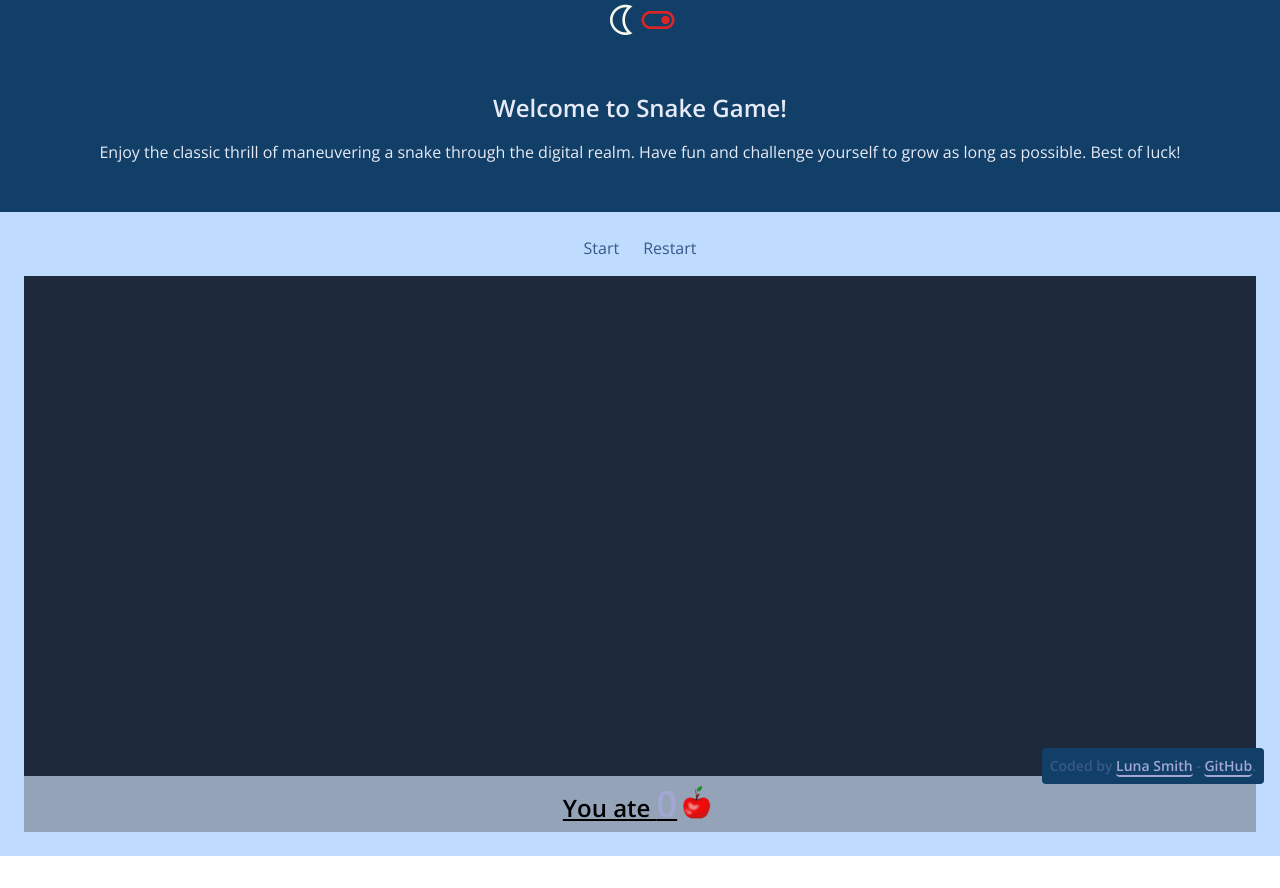
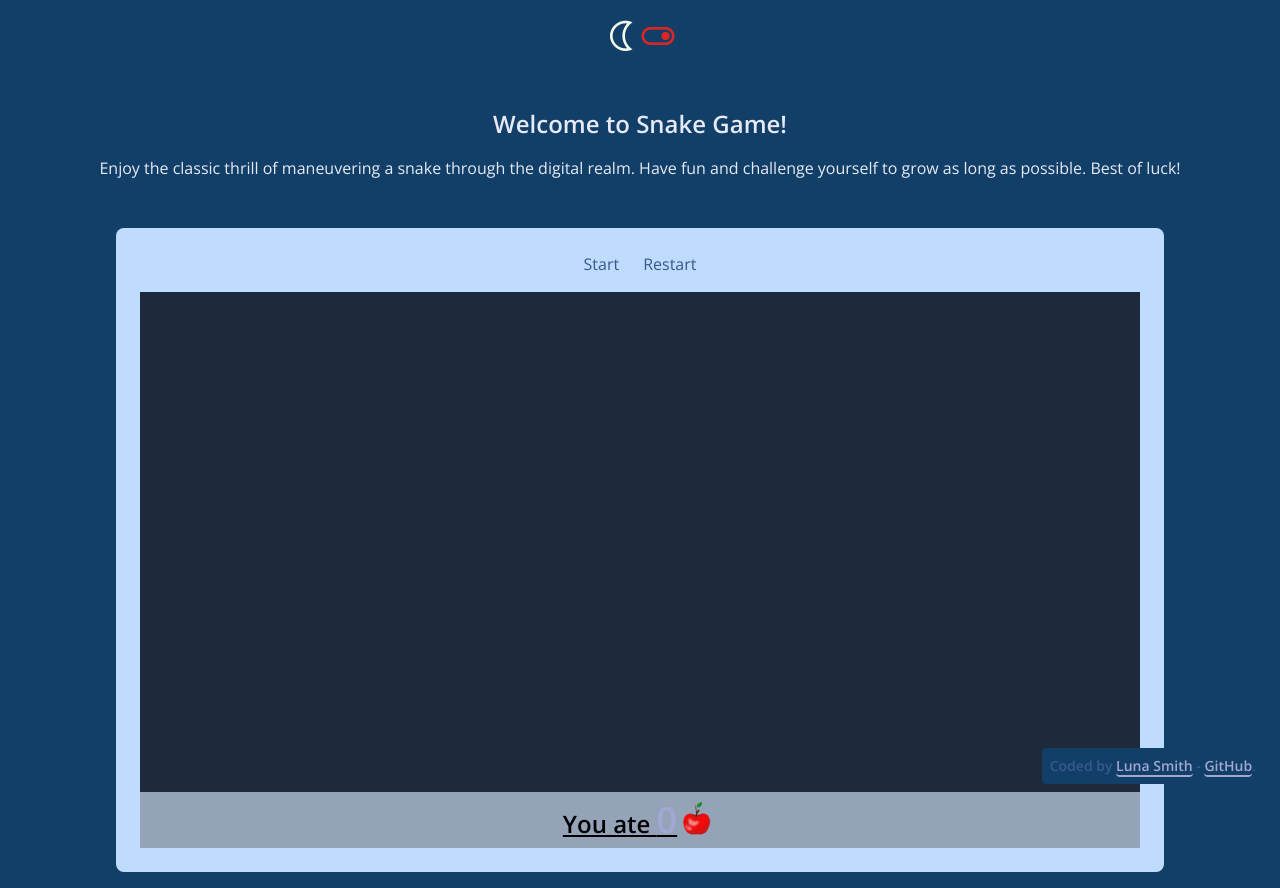
Before and after one commit to Lu-Smith/snake_game_vue_tailwindcss, a Vue app: page / in a window 1280 px wide. Before the commit the page ends 856 px from the top, so only its background shows below. Built offline with nearby package versions, Linux system fonts and the light colour scheme.

Commit message:
Updated App.vue

```diff
--- a/src/App.vue
+++ b/src/App.vue
@@ -1,12 +1,12 @@
 <template>
   <div
-  :class="mode ? 'bg-linksColor' : 'bg-bgColor'"
-  class="flex flex-col justify-center items-center gap-6 w-full h-full">
+  :class="mode ? 'bg-textColor' : 'bg-bgColor'"
+  class="flex flex-col justify-center items-center gap-6 w-full h-full p-4">
     <Switch v-model:mode="mode" />
     <div class="w-full h-full p-6">
       <Header :mode="mode"  />
     </div>
-    <div class="bg-blue-200 w-full h-full p-6">
+    <div class="bg-blue-200 max-w-192 h-full p-6 rounded-lg">
       <Game :mode="mode" />
     </div>
   </div>
```
